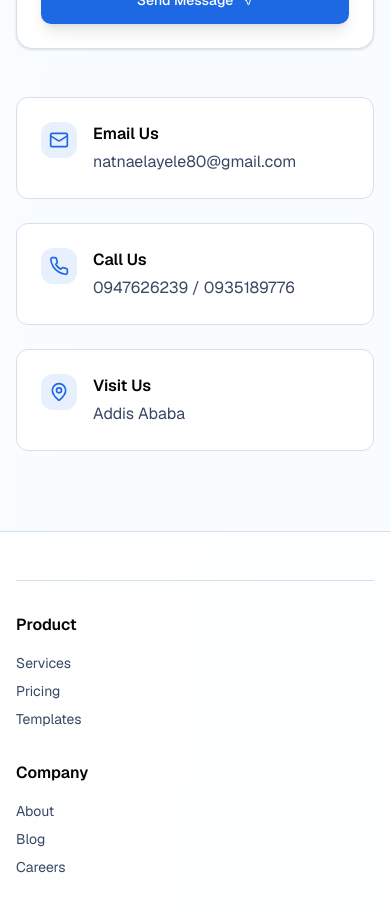
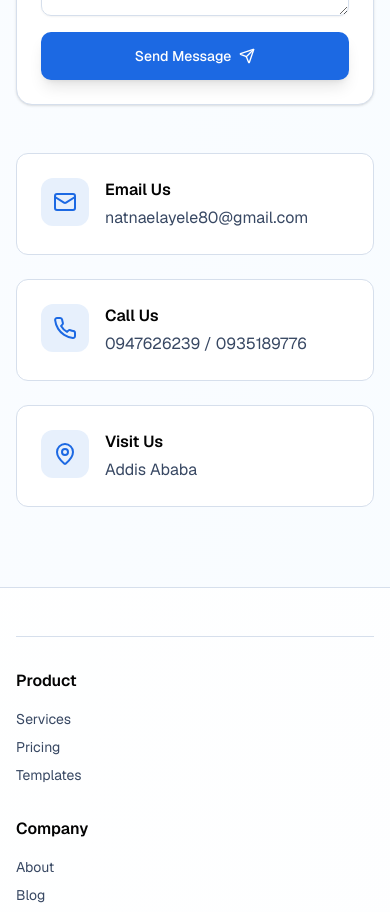
Before and after one commit to jesnaty/Mida, a Next.js app: page / in a window 390 px wide. Shown: the part 4720-5632 px from the top of the page. Built offline with nearby package versions, Linux system fonts and the light colour scheme.

Commit message:
Increase icon sizes for better mobile visibility

```diff
--- a/components/animated-contact.tsx
+++ b/components/animated-contact.tsx
@@ -92,7 +92,7 @@ export function AnimatedContact() {
                     type="submit"
                   >
                     Send Message
-                    <Send className="ml-2 h-3 w-3 sm:h-4 sm:w-4" />
+                    <Send className="ml-2 h-4 w-4 sm:h-5 sm:w-5" />
                   </motion.button>
                 </form>
               </CardContent>
@@ -110,8 +110,8 @@ export function AnimatedContact() {
               className="flex items-start gap-4 p-6 bg-card rounded-lg border border-border hover:shadow-lg transition-all duration-300"
               whileHover={{ x: 10 }}
             >
-              <div className="p-2 sm:p-3 rounded-lg bg-primary/10 flex items-center justify-center">
-                <Mail className="h-5 w-5 sm:h-6 sm:w-6 text-primary" />
+              <div className="p-3 rounded-lg bg-primary/10 flex items-center justify-center">
+                <Mail className="h-6 w-6 text-primary" />
               </div>
               <div>
                 <h3 className="font-semibold mb-1">Email Us</h3>
@@ -123,8 +123,8 @@ export function AnimatedContact() {
               className="flex items-start gap-4 p-6 bg-card rounded-lg border border-border hover:shadow-lg transition-all duration-300"
               whileHover={{ x: 10 }}
             >
-              <div className="p-2 sm:p-3 rounded-lg bg-primary/10 flex items-center justify-center">
-                <Phone className="h-5 w-5 sm:h-6 sm:w-6 text-primary" />
+              <div className="p-3 rounded-lg bg-primary/10 flex items-center justify-center">
+                <Phone className="h-6 w-6 text-primary" />
               </div>
               <div>
                 <h3 className="font-semibold mb-1">Call Us</h3>
@@ -136,8 +136,8 @@ export function AnimatedContact() {
               className="flex items-start gap-4 p-6 bg-card rounded-lg border border-border hover:shadow-lg transition-all duration-300"
               whileHover={{ x: 10 }}
             >
-              <div className="p-2 sm:p-3 rounded-lg bg-primary/10 flex items-center justify-center">
-                <MapPin className="h-5 w-5 sm:h-6 sm:w-6 text-primary" />
+              <div className="p-3 rounded-lg bg-primary/10 flex items-center justify-center">
+                <MapPin className="h-6 w-6 text-primary" />
               </div>
               <div>
                 <h3 className="font-semibold mb-1">Visit Us</h3>
--- a/components/animated-hero.tsx
+++ b/components/animated-hero.tsx
@@ -41,7 +41,7 @@ export function AnimatedHero() {
               }}
             >
               Get Started
-              <svg xmlns="http://www.w3.org/2000/svg" width="16" height="16" viewBox="0 0 24 24" fill="none" stroke="currentColor" strokeWidth="2" strokeLinecap="round" strokeLinejoin="round" className="ml-2 h-3 w-3 sm:h-4 sm:w-4">
+              <svg xmlns="http://www.w3.org/2000/svg" width="16" height="16" viewBox="0 0 24 24" fill="none" stroke="currentColor" strokeWidth="2" strokeLinecap="round" strokeLinejoin="round" className="ml-2 h-4 w-4 sm:h-5 sm:w-5">
                 <path d="M5 12h14"/>
                 <path d="m12 5 7 7-7 7"/>
               </svg>
--- a/components/animated-sections.tsx
+++ b/components/animated-sections.tsx
@@ -17,7 +17,7 @@ interface ValueProp {
 }
 
 const ServiceIcon = ({ iconName }: { iconName: string }) => {
-  const iconProps = { className: "h-5 w-5 sm:h-6 sm:w-6 text-primary" };
+  const iconProps = { className: "h-6 w-6 sm:h-7 sm:w-7 text-primary" };
 
   switch (iconName) {
     case "BarChart3": return <BarChart3 {...iconProps} />;
@@ -31,7 +31,7 @@ const ServiceIcon = ({ iconName }: { iconName: string }) => {
 };
 
 const ValueIcon = ({ iconName }: { iconName: string }) => {
-  const iconProps = { className: "h-6 w-6 sm:h-8 sm:w-8 text-primary" };
+  const iconProps = { className: "h-8 w-8 sm:h-10 sm:w-10 text-primary" };
 
   switch (iconName) {
     case "Lightbulb": return <Lightbulb {...iconProps} />;
```
